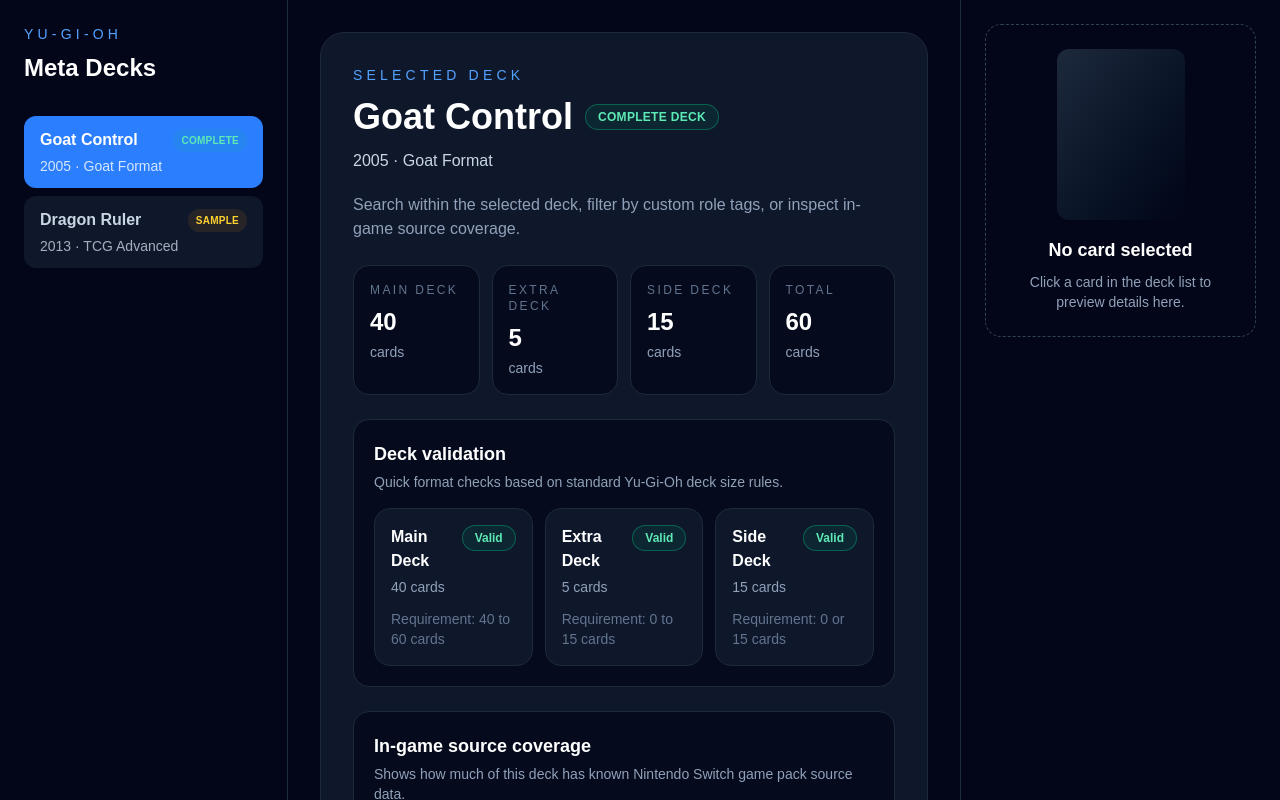
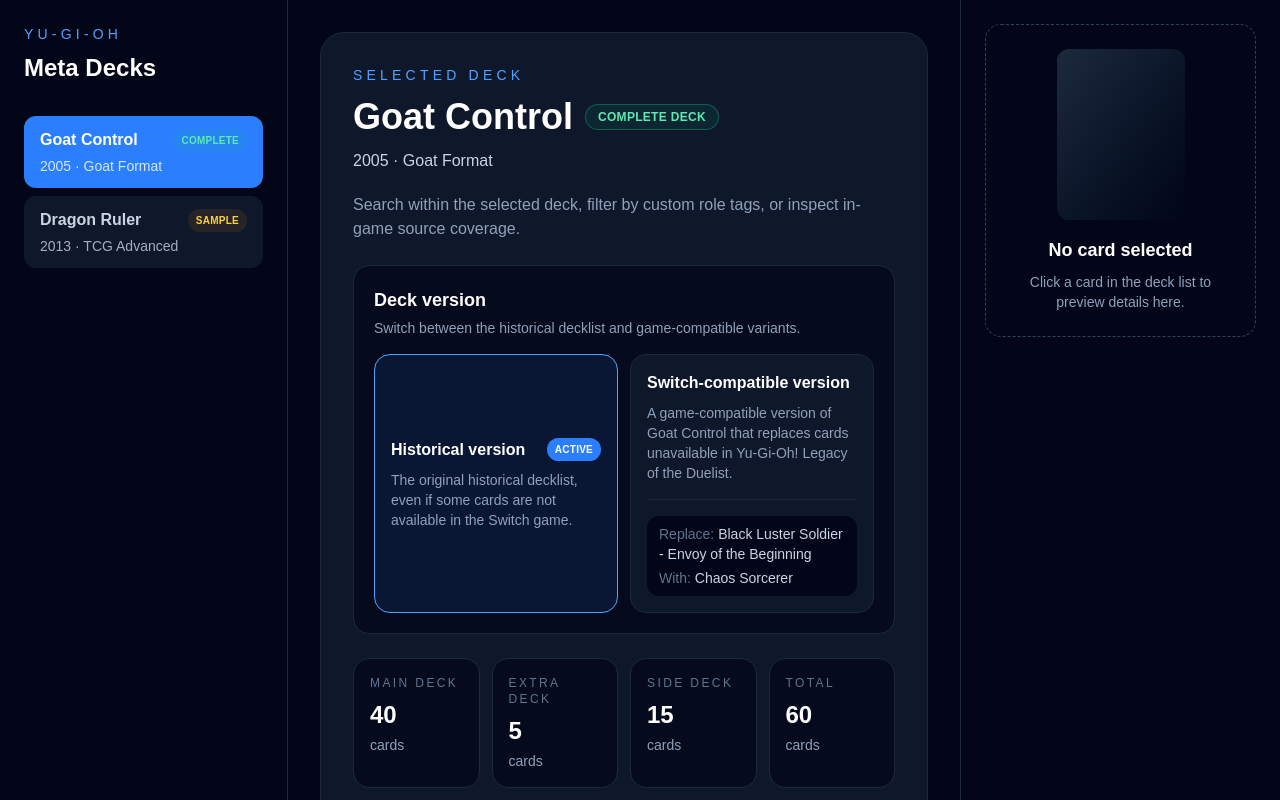
Before and after one commit to Idontyoudont/yugiohmetadecks, a Next.js app: page / in a window 1280 px wide. Shown: the top 800 px of the page. Built offline with nearby package versions, Linux system fonts and the light colour scheme.

Commit message:
Add deck variants for Switch-compatible lists

```diff
--- /dev/null
+++ b/components/DeckVariantSelector.tsx
@@ -0,0 +1,100 @@
+import type { DeckVariant } from "../types/deck";
+
+type DeckVariantSelectorProps = {
+  variants: DeckVariant[];
+  selectedVariantId: string | null;
+  onSelectVariant: (variantId: string | null) => void;
+};
+
+export function DeckVariantSelector({
+  variants,
+  selectedVariantId,
+  onSelectVariant,
+}: DeckVariantSelectorProps) {
+  return (
+    <div className="mt-6 rounded-2xl border border-slate-800 bg-slate-950/70 p-5">
+      <div className="mb-4">
+        <h3 className="text-lg font-semibold text-white">Deck version</h3>
+        <p className="mt-1 text-sm text-slate-400">
+          Switch between the historical decklist and game-compatible variants.
+        </p>
+      </div>
+
+      <div className="grid gap-3 md:grid-cols-2">
+        <button
+          onClick={() => onSelectVariant(null)}
+          className={`rounded-2xl border p-4 text-left transition hover:border-blue-400 ${
+            selectedVariantId === null
+              ? "border-blue-400 bg-blue-500/10"
+              : "border-slate-800 bg-slate-900"
+          }`}
+        >
+          <div className="flex items-start justify-between gap-3">
+            <p className="font-semibold text-white">Historical version</p>
+
+            {selectedVariantId === null ? (
+              <span className="rounded-full bg-blue-500 px-2 py-1 text-[10px] font-semibold uppercase tracking-wide text-white">
+                Active
+              </span>
+            ) : null}
+          </div>
+
+          <p className="mt-2 text-sm text-slate-400">
+            The original historical decklist, even if some cards are not
+            available in the Switch game.
+          </p>
+        </button>
+
+        {variants.map((variant) => {
+          const isSelected = selectedVariantId === variant.id;
+
+          return (
+            <button
+              key={variant.id}
+              onClick={() => onSelectVariant(variant.id)}
+              className={`rounded-2xl border p-4 text-left transition hover:border-blue-400 ${
+                isSelected
+                  ? "border-blue-400 bg-blue-500/10"
+                  : "border-slate-800 bg-slate-900"
+              }`}
+            >
+              <div className="flex items-start justify-between gap-3">
+                <p className="font-semibold text-white">{variant.name}</p>
+
+                {isSelected ? (
+                  <span className="rounded-full bg-blue-500 px-2 py-1 text-[10px] font-semibold uppercase tracking-wide text-white">
+                    Active
+                  </span>
+                ) : null}
+              </div>
+
+              <p className="mt-2 text-sm text-slate-400">
+                {variant.description}
+              </p>
+
+              {variant.replacements.length > 0 ? (
+                <div className="mt-4 space-y-2 border-t border-slate-800 pt-4">
+                  {variant.replacements.map((replacement) => (
+                    <div
+                      key={`${replacement.from}-${replacement.to.name}`}
+                      className="rounded-xl bg-slate-950 px-3 py-2"
+                    >
+                      <p className="text-sm text-slate-300">
+                        <span className="text-slate-500">Replace:</span>{" "}
+                        {replacement.from}
+                      </p>
+                      <p className="mt-1 text-sm text-slate-300">
+                        <span className="text-slate-500">With:</span>{" "}
+                        {replacement.to.name}
+                      </p>
+                    </div>
+                  ))}
+                </div>
+              ) : null}
+            </button>
+          );
+        })}
+      </div>
+    </div>
+  );
+}
--- a/components/DeckViewer.tsx
+++ b/components/DeckViewer.tsx
@@ -1,6 +1,9 @@
 "use client";
 
 import { useMemo, useState } from "react";
+import { deckVariants } from "../data/deckVariants";
+import { applyDeckVariant } from "../lib/applyDeckVariant";
+import { enrichDeckCard } from "../lib/enrichDeckCard";
 import { CardGrid } from "./CardGrid";
 import { CardPreviewPanel } from "./CardPreviewPanel";
 import { DeckFilters } from "./DeckFilters";
@@ -10,8 +13,8 @@
 import { DeckSourceCoverage } from "./DeckSourceCoverage";
 import { DeckStats } from "./DeckStats";
 import { DeckValidation } from "./DeckValidation";
+import { DeckVariantSelector } from "./DeckVariantSelector";
 import { MissingSourceChecklist } from "./MissingSourceChecklist";
-import { enrichDeckCard } from "../lib/enrichDeckCard";
 import type { CardGameSourceInfo, Deck, EnrichedDeckCard } from "../types/deck";
 
 type DeckViewerProps = {
@@ -77,6 +80,9 @@
 
 export function DeckViewer({ decks }: DeckViewerProps) {
   const [selectedDeckId, setSelectedDeckId] = useState(decks[0].id);
+  const [selectedVariantId, setSelectedVariantId] = useState<string | null>(
+    null
+  );
   const [selectedCard, setSelectedCard] = useState<EnrichedDeckCard | null>(
     null
   );
@@ -89,9 +95,19 @@
   const selectedDeck =
     decks.find((deck) => deck.id === selectedDeckId) ?? decks[0];
 
-  const enrichedMainDeck = selectedDeck.mainDeck.map(enrichDeckCard);
-  const enrichedExtraDeck = selectedDeck.extraDeck.map(enrichDeckCard);
-  const enrichedSideDeck = selectedDeck.sideDeck.map(enrichDeckCard);
+  const availableVariants = deckVariants.filter(
+    (variant) => variant.deckId === selectedDeck.id
+  );
+
+  const selectedVariant =
+    availableVariants.find((variant) => variant.id === selectedVariantId) ??
+    null;
+
+  const activeDeckCards = applyDeckVariant(selectedDeck, selectedVariant);
+
+  const enrichedMainDeck = activeDeckCards.mainDeck.map(enrichDeckCard);
+  const enrichedExtraDeck = activeDeckCards.extraDeck.map(enrichDeckCard);
+  const enrichedSideDeck = activeDeckCards.sideDeck.map(enrichDeckCard);
 
   const allCards = [
     ...enrichedMainDeck,
@@ -128,13 +144,23 @@
   const filteredExtraDeck = filterCards(enrichedExtraDeck);
   const filteredSideDeck = filterCards(enrichedSideDeck);
 
-  function handleSelectDeck(deckId: string) {
-    setSelectedDeckId(deckId);
+  function resetFiltersAndSelection() {
     setSelectedCard(null);
     setSelectedTag(null);
     setSelectedSourceStatus(null);
     setSelectedPack(null);
     setSearchQuery("");
+  }
+
+  function handleSelectDeck(deckId: string) {
+    setSelectedDeckId(deckId);
+    setSelectedVariantId(null);
+    resetFiltersAndSelection();
+  }
+
+  function handleSelectVariant(variantId: string | null) {
+    setSelectedVariantId(variantId);
+    resetFiltersAndSelection();
   }
 
   function handleSelectTag(tag: string | null) {
@@ -187,6 +213,12 @@
             >
               {getDeckStatusLabel(selectedDeck.status)}
             </span>
+
+            {selectedVariant ? (
+              <span className="rounded-full border border-blue-500/40 bg-blue-500/10 px-3 py-1 text-xs font-semibold uppercase tracking-wide text-blue-300">
+                {selectedVariant.name}
+              </span>
+            ) : null}
           </div>
 
           <p className="mt-3 text-slate-300">
@@ -197,6 +229,14 @@
             Search within the selected deck, filter by custom role tags, or
             inspect in-game source coverage.
           </p>
+
+          {availableVariants.length > 0 ? (
+            <DeckVariantSelector
+              variants={availableVariants}
+              selectedVariantId={selectedVariantId}
+              onSelectVariant={handleSelectVariant}
+            />
+          ) : null}
 
           <DeckStats
             mainDeck={filteredMainDeck}
--- /dev/null
+++ b/data/deckVariants.ts
@@ -0,0 +1,23 @@
+import type { DeckVariant } from "../types/deck";
+
+export const deckVariants: DeckVariant[] = [
+  {
+    id: "goat-control-switch-compatible",
+    deckId: "goat-control",
+    name: "Switch-compatible version",
+    description:
+      "A game-compatible version of Goat Control that replaces cards unavailable in Yu-Gi-Oh! Legacy of the Duelist.",
+    replacements: [
+      {
+        from: "Black Luster Soldier - Envoy of the Beginning",
+        to: {
+          name: "Chaos Sorcerer",
+          quantity: 1,
+          tags: ["boss monster", "banish", "light/dark payoff", "replacement"],
+        },
+        reason:
+          "Black Luster Soldier - Envoy of the Beginning is not available in this game. Chaos Sorcerer keeps the LIGHT/DARK Chaos theme and provides similar removal pressure.",
+      },
+    ],
+  },
+];
--- /dev/null
+++ b/lib/applyDeckVariant.ts
@@ -0,0 +1,39 @@
+import type { Deck, DeckCard, DeckVariant } from "../types/deck";
+
+function normalizeCardName(name: string) {
+  return name
+    .toLowerCase()
+    .replace(/[’‘]/g, "'")
+    .replace(/[–—]/g, "-")
+    .replace(/\s+/g, " ")
+    .trim();
+}
+
+function applyReplacementsToCards(
+  cards: DeckCard[],
+  variant: DeckVariant | null
+) {
+  if (!variant) {
+    return cards;
+  }
+
+  return cards.map((card) => {
+    const replacement = variant.replacements.find(
+      (item) => normalizeCardName(item.from) === normalizeCardName(card.name)
+    );
+
+    if (!replacement) {
+      return card;
+    }
+
+    return replacement.to;
+  });
+}
+
+export function applyDeckVariant(deck: Deck, variant: DeckVariant | null) {
+  return {
+    mainDeck: applyReplacementsToCards(deck.mainDeck, variant),
+    extraDeck: applyReplacementsToCards(deck.extraDeck, variant),
+    sideDeck: applyReplacementsToCards(deck.sideDeck, variant),
+  };
+}
```
Also changed, not shown: types/deck.ts (+14 -0 lines).
